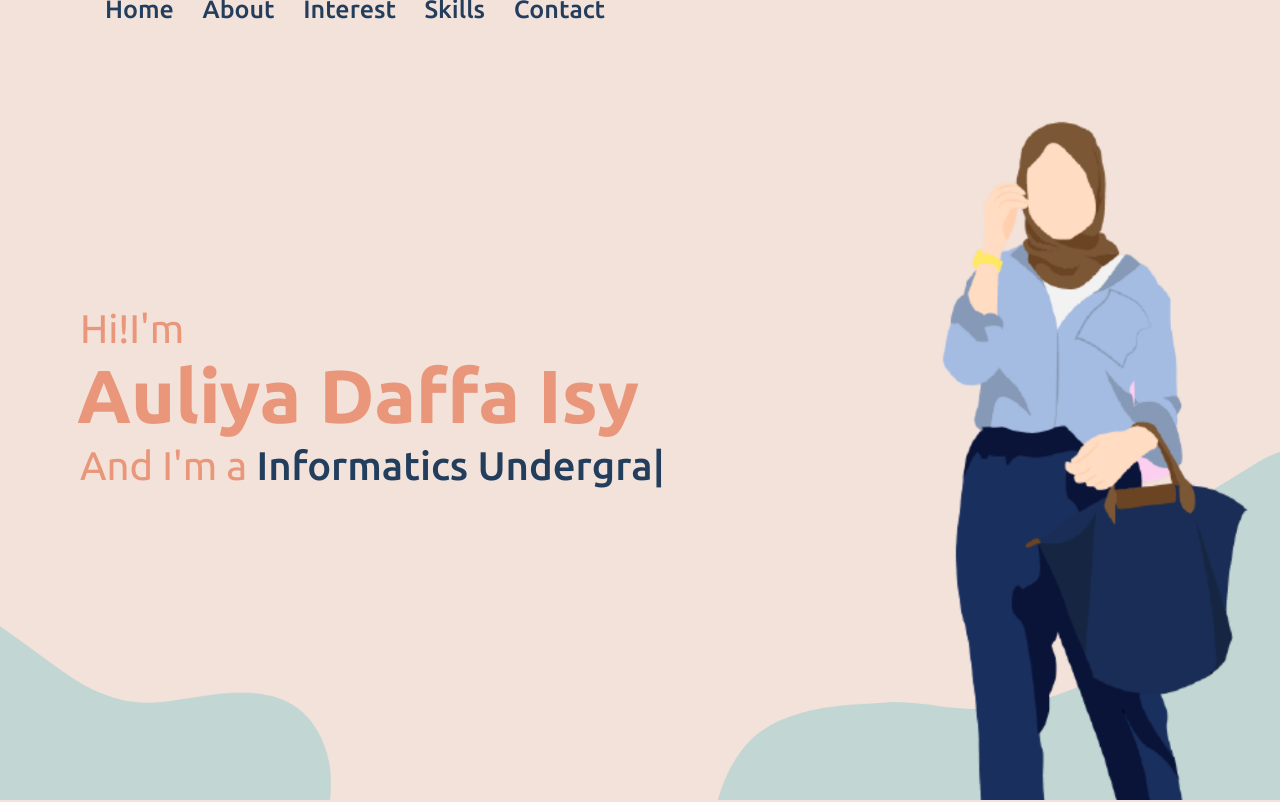
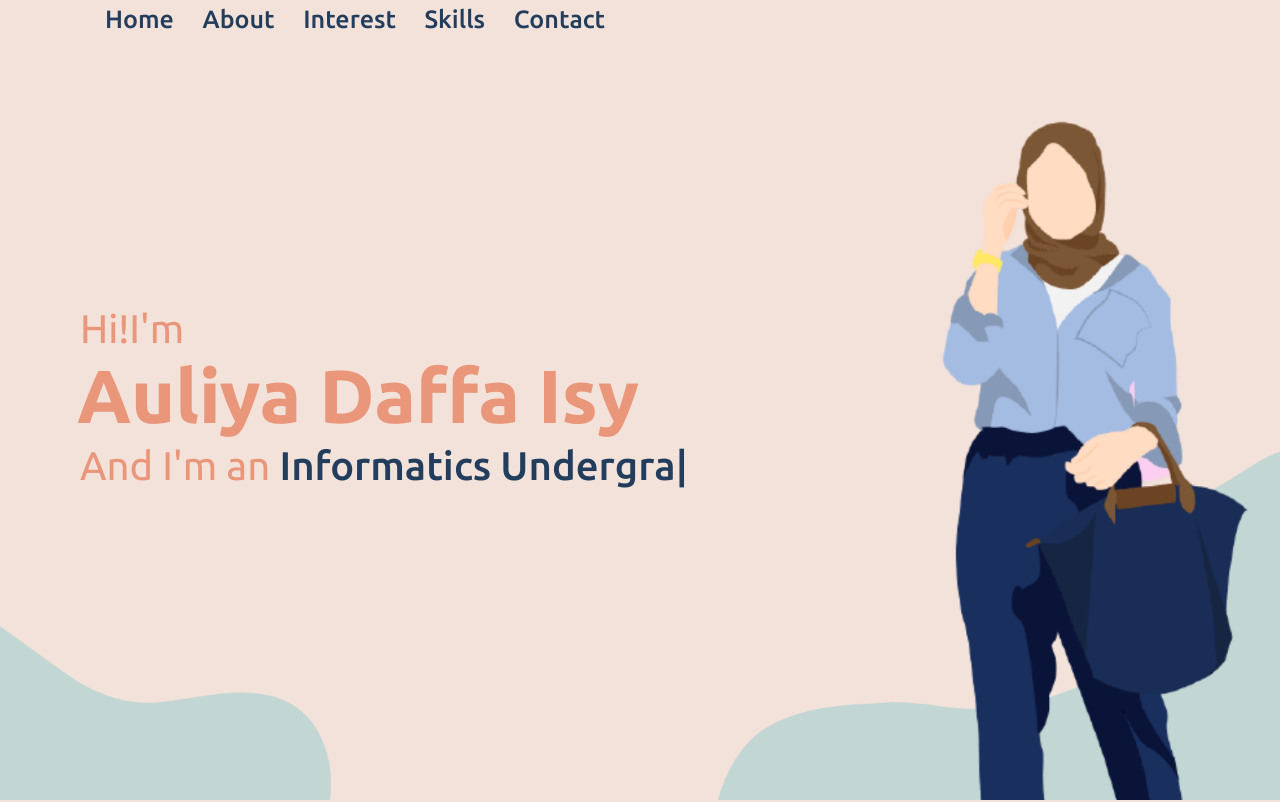
Before and after one commit to Auliyadaffa/auliyadaffa.github.io, a plain HTML site: page index.html in a window 1280 px wide. Shown: the top 802 px of the page. Drawn offline with nearby package versions, Linux system fonts and the light colour scheme.

Commit message:
new portofolio

```diff
--- a/index.html
+++ b/index.html
@@ -42,7 +42,7 @@
             <div class="home-content">
                 <div class="text-1"> Hi!I'm </div>
                 <div class="text-2"> Auliya Daffa Isy</div>
-                <div class="text-3">  And I'm a <span class="typing"></span></div>
+                <div class="text-3">  And I'm an <span class="typing"></span></div>
             </div>
         </div>
     </section>
--- a/style.css
+++ b/style.css
@@ -59,7 +59,7 @@ section .title{
     position: fixed;
     width: 100%;
     z-index: 999;
-    padding: 30px 0;
+    padding: 40px 0;
     font-family: 'Ubuntu', sans-serif;
     transition: all 0.3s ease;
 }
```
